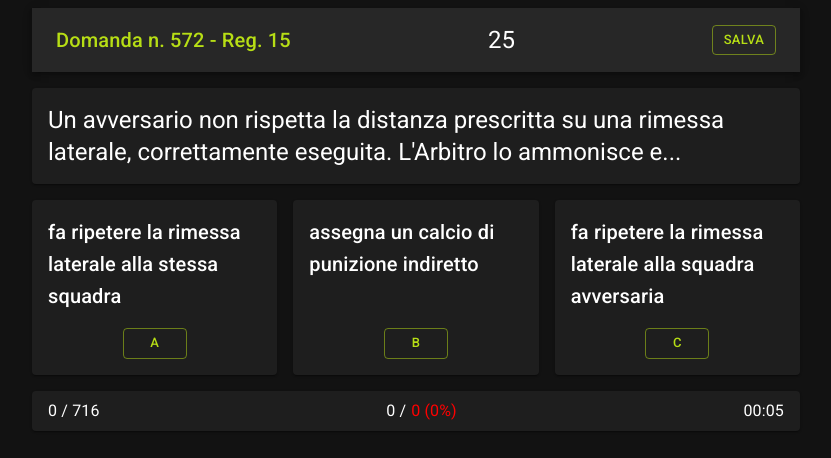
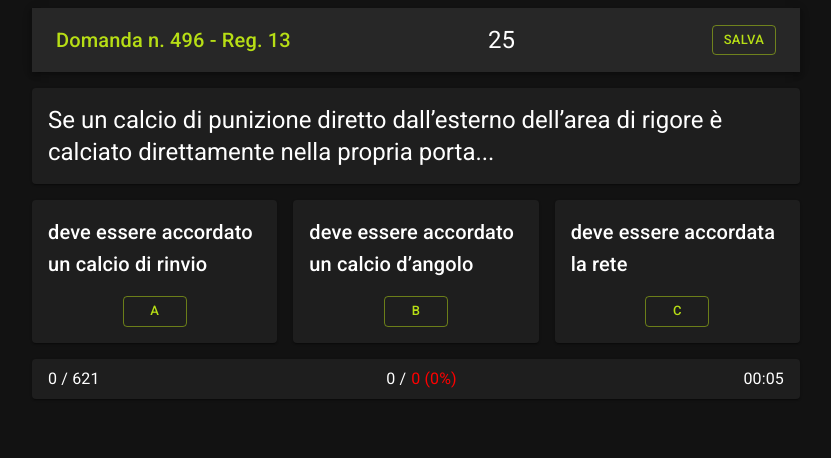
Before and after one commit to dalborgo/reg-quiz-gamification, a React (Vite) app: page / in a window 1280 px wide. Shown: the top 458 px of the page, without its empty margins (224-1055 px from the left). Built offline with nearby package versions, Linux system fonts and the light colour scheme.

Commit message:
delete node_modules

```diff
--- a/src/App.jsx
+++ b/src/App.jsx
@@ -7,7 +7,6 @@ import { Timer } from './Timer.jsx'
 import { Section } from './Section.jsx'
 import Timer2 from './Timer2.jsx'
 
-const total = master.length
 const sbagliate = []
 let count = 0
 
@@ -23,8 +22,9 @@ function App () {
       return master
     }
   })
-  const filteredArray = quiz.filter(obj => !obj.volte)
-  //const filteredArray = quiz.filter(obj => obj.sbagliata === 1 && obj.volte === 1)
+  const filteredArray = quiz.filter(obj => !obj.volte && obj.reg !== 'ASS' && obj.reg !== 'NFOT')
+  const total = filteredArray.length
+  //const filteredArray = quiz.filter(obj => obj.sbagliata > 0 && obj.volte > 0)
   const randomIndex = Math.floor(Math.random() * filteredArray.length)
   const dom = filteredArray[randomIndex]
   const originalIndex = findIndex(quiz, { num: dom.num })
```
